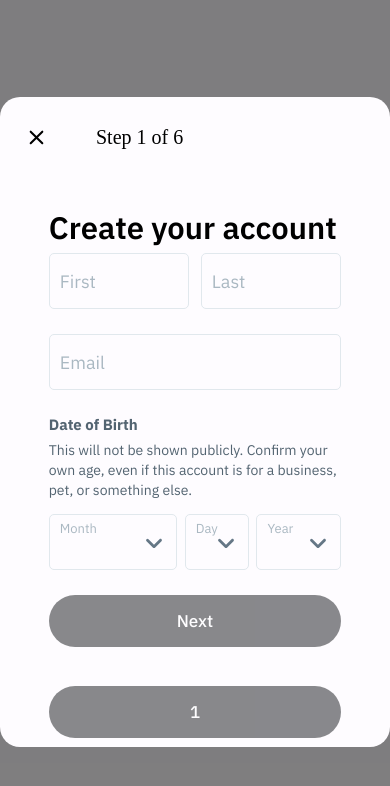
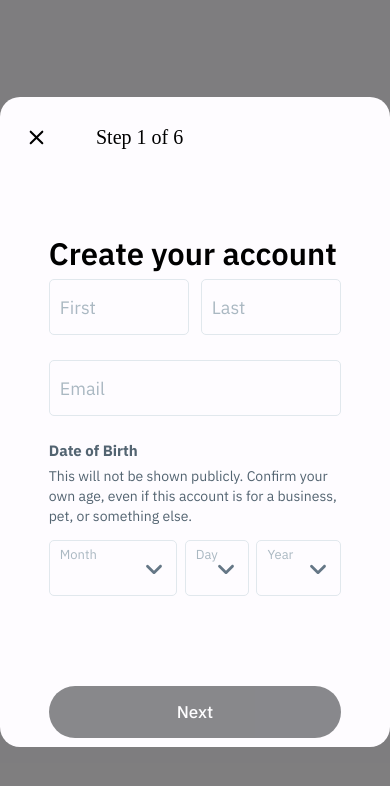
Before and after one commit to AnkushSonak/frontend, a React (Create React App) app: page / in a window 390 px wide. Shown: the top 786 px of the page. Built offline with nearby package versions, Linux system fonts and the light colour scheme.

Commit message:
tryied to make registration form responsive till step five -> 74

```diff
--- a/src/features/register/component/RegisterFormFive/RegisterFormFive.tsx
+++ b/src/features/register/component/RegisterFormFive/RegisterFormFive.tsx
@@ -4,7 +4,7 @@ import './RegisterFormFive.css';
 import { AppDispatch, RootState } from '../../../../redux/Store';
 import { ValidatedTextInput } from '../../../../components/ValidatedInput/ValidatedTextInput';
 import { StyledNextButton } from '../RegisterNextButton/RegisterNextButton';
-import { resendEmail, sendVerification } from '../../../../redux/Slices/RegisterSlice';
+import { resendEmail, sendVerification, updateRegister } from '../../../../redux/Slices/RegisterSlice';
 
 export const RegisterFormFive: React.FC = () => {
 
@@ -16,6 +16,10 @@ export const RegisterFormFive: React.FC = () => {
 
     const handleChange = (e:React.ChangeEvent<HTMLInputElement>) => {
         setCode(e.target.value);
+        dispatch(updateRegister({
+            name: "code",
+            value: e.target.value
+        }));
     }
 
     const resend = () => {
@@ -42,8 +46,6 @@ export const RegisterFormFive: React.FC = () => {
                 label={"Verification code"} changeValue={handleChange} />
                 <p className='reg-step-five-message' onClick={resend}>Didn't receive an email?</p>
             </div>
-            <StyledNextButton active={code ? true : false} disabled={code ? false : true} color={'black'}
-                onClick={verify}>Next</StyledNextButton>
         </div>
     )
 }
--- a/src/features/register/component/RegisterFormFour/RegisterFormFour.tsx
+++ b/src/features/register/component/RegisterFormFour/RegisterFormFour.tsx
@@ -4,7 +4,6 @@ import { DropDown } from "../../../../components/DropDown/DropDown";
 import { ValidatedTextInput } from "../../../../components/ValidatedInput/ValidatedTextInput";
 import { countryCodeDropDown } from "../../utils/RegisterModalUtils";
 import { validatePhone } from "../../../../services/Validators";
-import { StyledNextButton } from "../RegisterNextButton/RegisterNextButton";
 import { useDispatch, useSelector } from "react-redux";
 import { AppDispatch, RootState } from "../../../../redux/Store";
 import { updateRegister, updateUserPhone } from "../../../../redux/Slices/RegisterSlice";
@@ -32,17 +31,14 @@ export const RegisterFormFour:React.FC = () => {
         }))
     }
 
-    const sendPhoneNumber = () => {
-        dispatch(updateUserPhone({
-            username: state.username,
-            phone: phoneNumber
-        }))
-    }
-
     useEffect(() => {
         console.log(phoneCode, phoneNumber);
         if(phoneNumber){
             setValidNumber(validatePhone(phoneNumber));
+            dispatch(updateRegister({
+                name: "phoneNumberValid",
+                value: validatePhone(phoneNumber)
+            }))
         }
         console.log(state);
     }, [phoneCode, phoneNumber])
@@ -75,13 +71,6 @@ export const RegisterFormFour:React.FC = () => {
                     <CheckBox />
                 </div>
             </div>
-            <StyledNextButton
-                    disabled={(phoneNumber && validNumber) ? false : true}
-                    color={"black"}
-                    active={(phoneNumber && validNumber) ? true : false}
-                    onClick={sendPhoneNumber}>
-                        Update Number
-                    </StyledNextButton>
         </div>
     )
 }
--- a/src/features/register/component/RegisterFormOne/RegisterFormOne.tsx
+++ b/src/features/register/component/RegisterFormOne/RegisterFormOne.tsx
@@ -18,24 +18,7 @@ interface FormOneState{
 export const RegisterFormOne:React.FC = () => {
 
   const registerState =useSelector((state: RootState) => state.register);
-  const dispatch:AppDispatch = useDispatch();
 
-    const [buttonActive, setButtonActive] = useState<boolean>(false);
-    const nextPage = () =>{
-      dispatch(updateRegister({
-        name: "error",
-        value: false
-      }));
-      dispatch(incrementStep());
-    }
-
-    useEffect(() => {
-      if(registerState.dobValid && registerState.email && registerState.firstName && registerState.lastName){
-        setButtonActive(true);
-      }else{
-        setButtonActive(false);
-      }
-    }, [registerState])
 
   return (
     <div className='reg-step-one-container'>
@@ -51,13 +34,6 @@ export const RegisterFormOne:React.FC = () => {
         </div>
         <RegisterDateInput date ={registerState.dob}/>
       </div>
-      <StyledNextButton
-        disabled={!buttonActive}
-        color={"black"}
-        active={buttonActive}
-        onClick={nextPage}>
-        Next
-      </StyledNextButton>
     </div>
   )
 }
--- a/src/features/register/component/RegisterFormThree/RegisterFormThree.tsx
+++ b/src/features/register/component/RegisterFormThree/RegisterFormThree.tsx
@@ -11,20 +11,6 @@ import './RegisterFormThree.css'
 export const RegisterFormThree: React.FC = () => {
 
     const state = useSelector((state:RootState) => state.register);
-    const dispatch: AppDispatch  =useDispatch();
-
-    const submitUser = () => {
-        const user ={
-            firstName: state.firstName,
-            lastName: state.lastName,
-            email: state.email,
-            dob: cleanDateForRequest(state.dob)
-        }
-
-        console.log("we are attempting to register the user");
-
-        dispatch(registerUser(user));
-    }
 
     return(
         <div className="reg-step-three-container">
@@ -48,7 +34,6 @@ export const RegisterFormThree: React.FC = () => {
                     <span className="reg-step-three-link">Learn more</span>. Others will be able to find you by email or phoene number, when provided unless you choose otherwise <span className="reg-step-three-link">here</span>
                 </p>
             </div>
-            <StyledNextButton onClick={submitUser} color="blue" active={true}>Sign Up</StyledNextButton>
         </div>
     )
 }
--- a/src/features/register/component/RegisterFormTwo/RegisterFormTwo.tsx
+++ b/src/features/register/component/RegisterFormTwo/RegisterFormTwo.tsx
@@ -7,11 +7,6 @@ import './RegisterFormtwo.css'
 import { CheckBox } from '../../../../components/CheckBox/CheckBox';
 
 export const RegisterFormTwo:React.FC = () => {
-    const dispatch: AppDispatch = useDispatch();
-
-    const nextStep = () => {
-        dispatch(incrementStep());
-    }
 
     return (
         <div className="reg-step-two-container">
@@ -34,7 +29,6 @@ export const RegisterFormTwo:React.FC = () => {
                     email address and phone number for the purpose outline in our Privacy Policy. <span className='reg-step-two-link'>Learn more</span>
                 </p>
             </div>
-            <StyledNextButton active ={true} color ={"black"} onClick={nextStep}>Next</StyledNextButton>
         </div>
     )
 }
--- a/src/features/register/component/RegisterNextButton/RegisterNextButton.tsx
+++ b/src/features/register/component/RegisterNextButton/RegisterNextButton.tsx
@@ -1,5 +1,9 @@
 import styled from 'styled-components';
 import { StyledNextButtonProps } from '../../../../utils/GlobalInterfaces';
+import { useDispatch, useSelector } from 'react-redux';
+import { AppDispatch, RootState } from '../../../../redux/Store';
+import { incrementStep, registerUser, sendVerification, updateUserPhone } from '../../../../redux/Slices/RegisterSlice';
+import { cleanDateForRequest } from '../../../../utils/DateUtils';
 
 export const StyledNextButton = styled.button<StyledNextButtonProps>`
     width: 75%;
@@ -19,6 +23,81 @@ interface RegisterNextButtonProps{
 
 export const RegisterNextButton: React.FC<RegisterNextButtonProps> = ({step}) => {
 
+    const state = useSelector((state: RootState) => state.register);
+    const dispatch:AppDispatch = useDispatch();
+
+    const nextStep = () => {
+        dispatch(incrementStep())
+    }
+
+    const sendUserInfo = () => {
+
+        const user ={
+                    firstName: state.firstName,
+                    lastName: state.lastName,
+                    email: state.email,
+                    dob: cleanDateForRequest(state.dob)
+                }
+
+        dispatch(registerUser(user))
+    }
+
+    const sendPhoneNumber = () => {
+        dispatch(updateUserPhone({
+                    username: state.username,
+                    phone: state.phoneNumber
+                }))
+    }
+
+    const verifyEmail = () => {
+        dispatch(sendVerification({
+                        username: state.username,
+                        code: state.code
+                    }))
+    }
+    const determineButtonContent = (step: number):JSX.Element => {
+
+    switch (step) {
+        case 1:
+            let stepOneActive = state.dobValid && state.email && state.firstNameValid && state.lastName;
+
+            return <StyledNextButton
+                        disabled={!stepOneActive}
+                        color={"black"}
+                        active={stepOneActive ? true : false}
+                        onClick={nextStep}>
+                            Next
+                    </StyledNextButton>
+
+        case 2:
+            return  <StyledNextButton active ={true} color ={"black"} onClick={nextStep}>Next</StyledNextButton>
+
+        case 3:
+            return  <StyledNextButton onClick={sendUserInfo} color="blue" active={true}>Sign Up</StyledNextButton>
+
+        case 4:
+            let stepFourActive = (state.phoneNumber && state.phoneNumberValid) ? true : false;
+
+            return <StyledNextButton
+                        disabled={!stepFourActive}
+                        color={"black"}
+                        active={stepFourActive}
+                        onClick={sendPhoneNumber}>
+                            Update Number
+                    </StyledNextButton>
+
+        case 5:
+            let stepFiveActive = state.code ? true : false;
+
+            return <StyledNextButton
+                        active={stepFiveActive}
+                        disabled={!stepFiveActive}
+                        color={'black'}
+                        onClick={verifyEmail}>
+                            Next
+                    </StyledNextButton>
+
+        default:
             return <StyledNextButton
                         disabled={true}
                         color={"black"}
@@ -27,3 +106,7 @@ export const RegisterNextButton: React.FC<RegisterNextButtonProps> = ({step}) =>
                             {step}
                     </StyledNextButton>
     }
+
+}
+    return determineButtonContent(step);
+}
--- a/src/redux/Slices/RegisterSlice.ts
+++ b/src/redux/Slices/RegisterSlice.ts
@@ -16,6 +16,8 @@ import axios from 'axios'
         step: number;
         username: string;
         phoneNumber: string;
+        phoneNumberValid: boolean;
+        code: string;
     }
 
     interface UpdatePayload {
@@ -61,7 +63,9 @@ import axios from 'axios'
         dobValid: false,
         step: 1,
         username: "",
-        phoneNumber: ""
+        phoneNumber: "",
+        phoneNumberValid: false,
+        code: ""
     }
 
     export const registerUser = createAsyncThunk(
@@ -155,6 +159,7 @@ import axios from 'axios'
 
             incrementStep(state){
                 state.step++;
+                state.error = false;
                 return state;
             },
 
```
Lines whose indentation alone changed are shown as unchanged.
